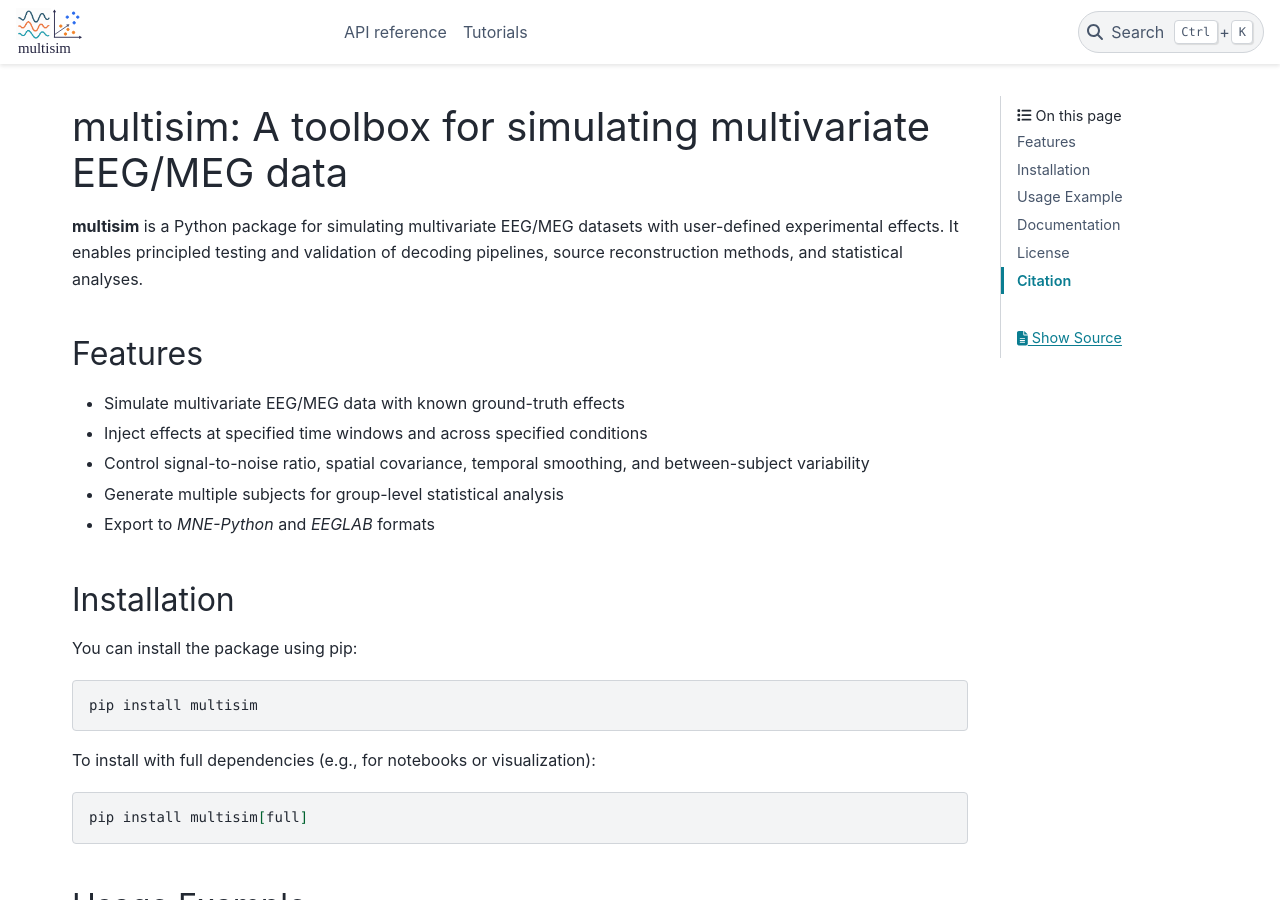
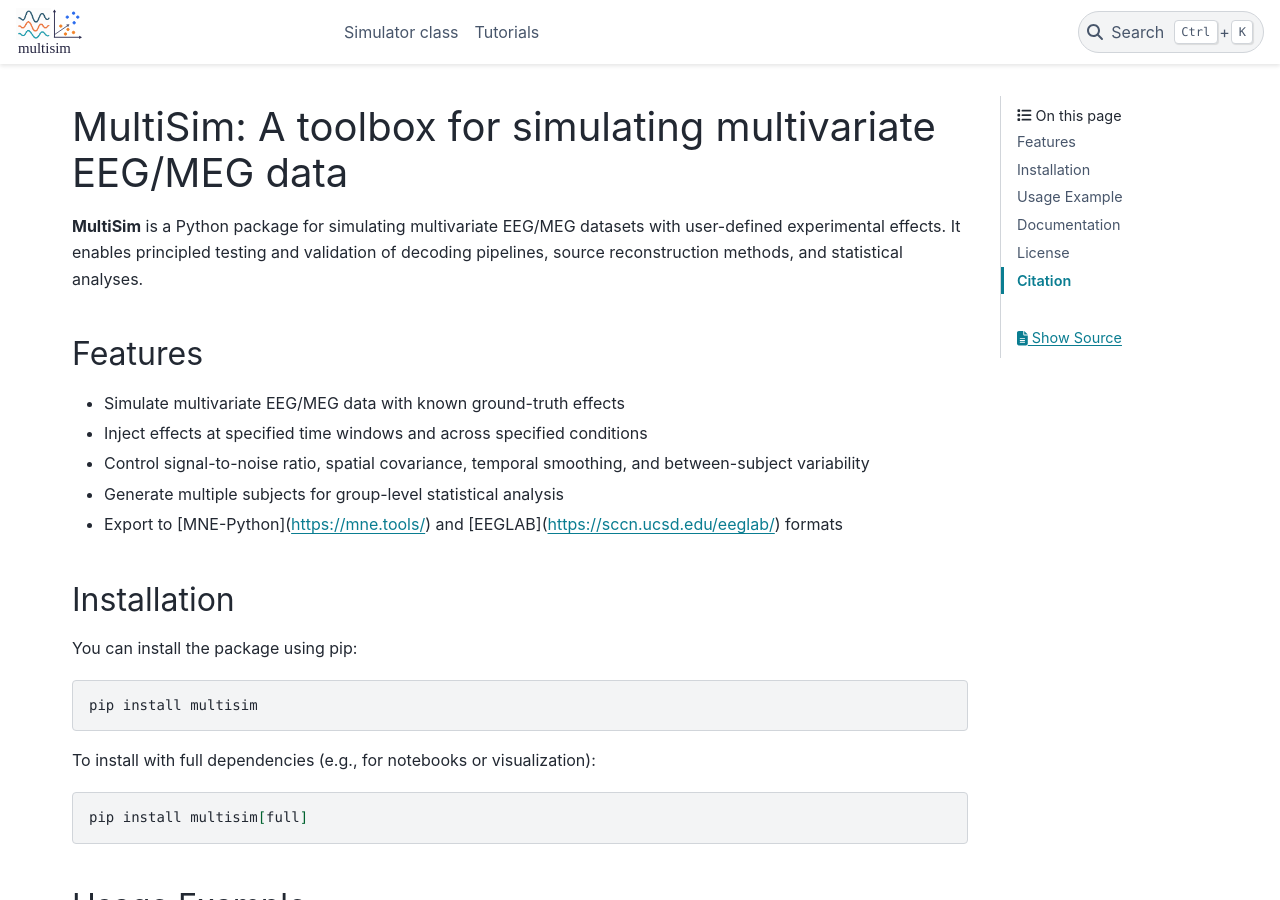
Before and after one commit to qian-chu/multisim-neuro, a Sphinx documentation site: the page built from docs/source/index.rst, in a window 1280 px wide and 900 px high. Built offline with Sphinx 7.4.7 and the PyData theme 0.15.4, drawn with Linux system fonts in a browser that asks for light colours; some of the changed text lies outside the part shown.

Commit message:
directly document Simulator class, and minor changes to main index

```diff
--- a/docs/source/index.rst
+++ b/docs/source/index.rst
@@ -1,7 +1,7 @@
-multisim: A toolbox for simulating multivariate EEG/MEG data
+MultiSim: A toolbox for simulating multivariate EEG/MEG data
 =============================================================
 
-**multisim** is a Python package for simulating multivariate EEG/MEG datasets with user-defined experimental effects.
+**MultiSim** is a Python package for simulating multivariate EEG/MEG datasets with user-defined experimental effects.
 It enables principled testing and validation of decoding pipelines, source reconstruction methods, and statistical analyses.
 
 Features
@@ -11,7 +11,7 @@ Features
 - Inject effects at specified time windows and across specified conditions
 - Control signal-to-noise ratio, spatial covariance, temporal smoothing, and between-subject variability
 - Generate multiple subjects for group-level statistical analysis
-- Export to `MNE-Python` and `EEGLAB` formats
+- Export to [MNE-Python](https://mne.tools/) and [EEGLAB](https://sccn.ucsd.edu/eeglab/) formats
 
 Installation
 ------------
@@ -45,16 +45,16 @@ Usage Example
 
    # Simulate data
    sim = Simulator(
-       X=X,
-       noise_std=0.1,
-       n_channels=64,
-       n_subjects=20,
-       tmin=-0.2,
-       tmax=0.8,
-       sfreq=250,
-       t_win=t_win,
-       effects=effects,
-       effect_size=[0.5],  # Mahalanobis effect size
+      X=X,
+      noise_std=0.1,
+      n_channels=64,
+      n_subjects=20,
+      tmin=-0.2,
+      tmax=0.8,
+      sfreq=250,
+      t_win=t_win,
+      effects=effects,
+      effect_size=[0.5],  # Mahalanobis effect size
    )
 
    data = sim.data  # List of simulated subjects
@@ -80,5 +81,5 @@ If you use this toolbox in your research, please cite the accompanying paper (in
    :maxdepth: 2
    :hidden:
 
-   API reference <api/index>
+   Simulator class <api/index>
    Tutorials <tutorial/index>
```
Also changed, not shown: other parts of docs/source/index.rst (+2 -1 lines), docs/source/api/index.rst (+5 -3 lines).
